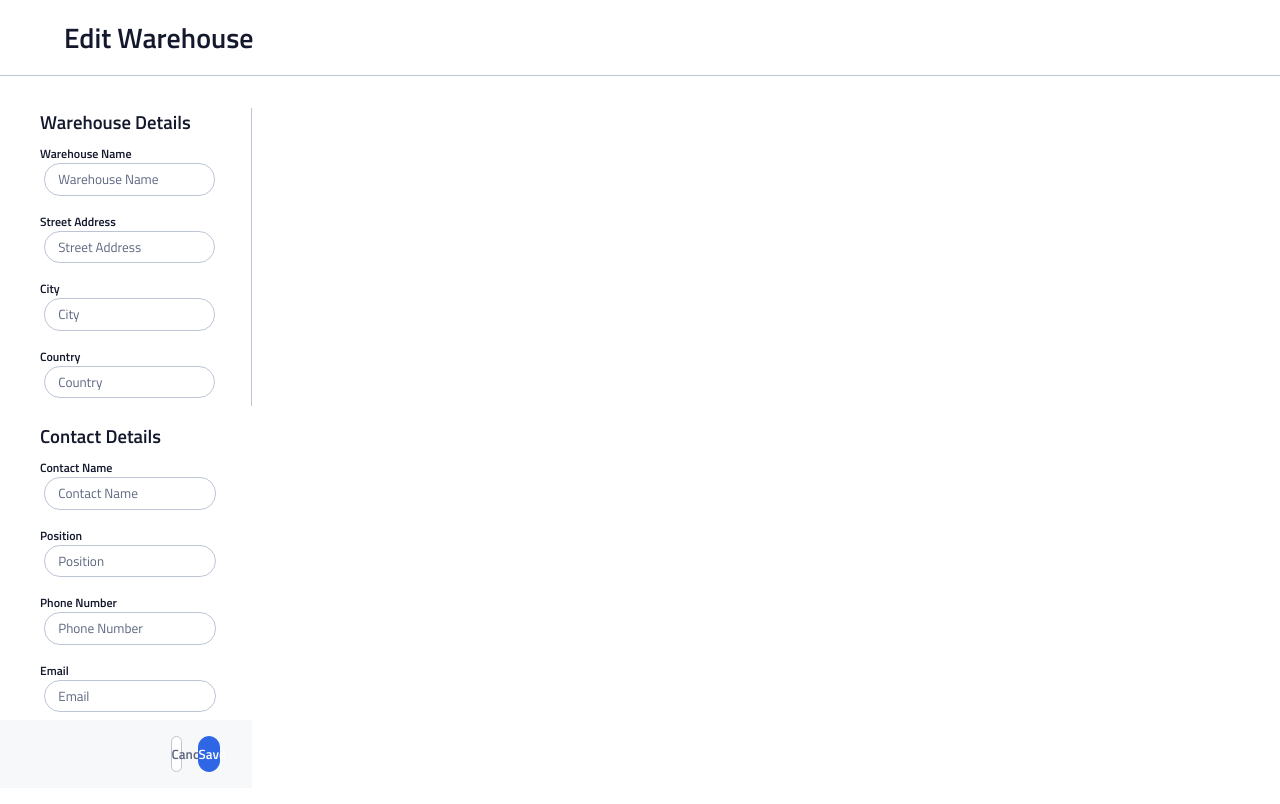
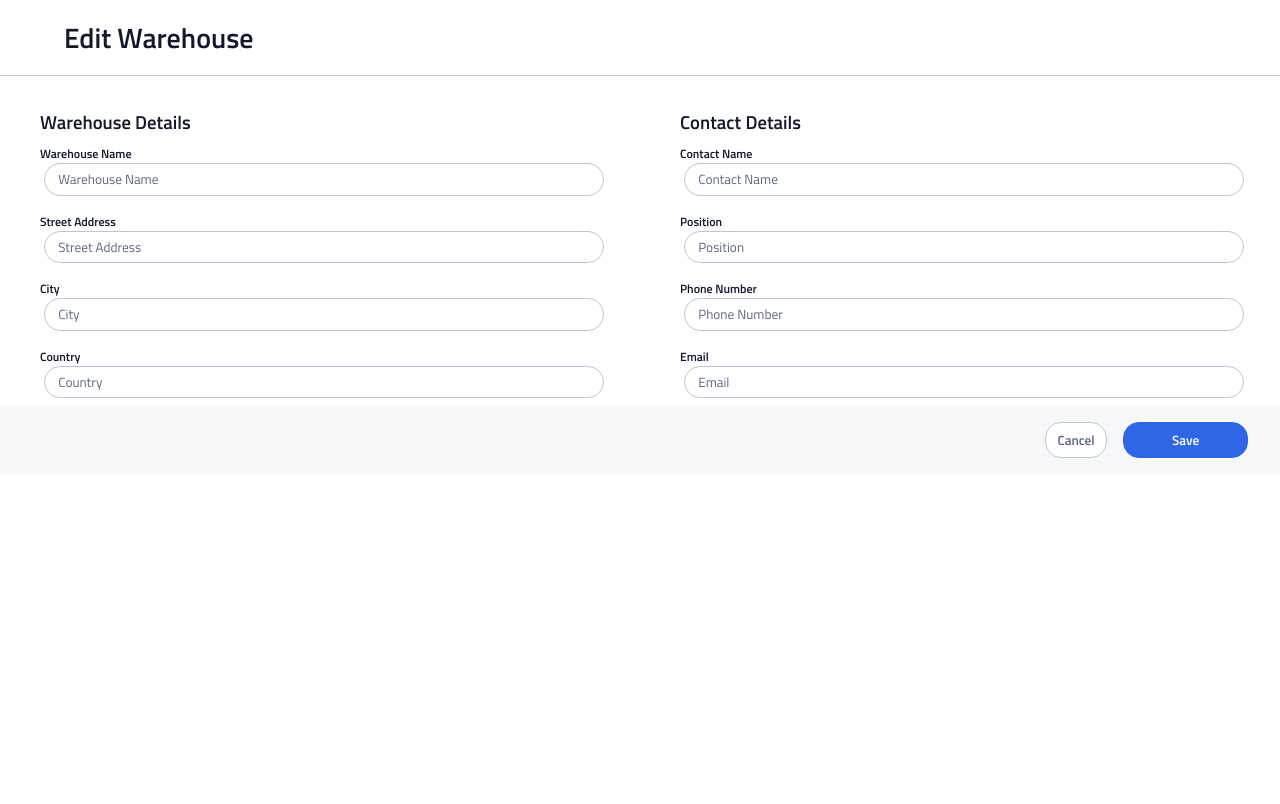
Before and after one commit to MartinAfanador/instock-front-end, a React (Create React App) app: page /edit-warehouse/1 in a window 1280 px wide. Built offline with nearby package versions, Linux system fonts and the light colour scheme; some icons are missing.

Commit message:
changes to layout

```diff
--- a/src/components/EditWarehouse/EditWarehouse.js
+++ b/src/components/EditWarehouse/EditWarehouse.js
@@ -1,9 +1,12 @@
 import "./EditWarehouse.scss";
 import { ReactComponent as BackArrow } from '../../images/arrow_back_black_24dp.svg';
-import { useState } from "react";
+import { useParams, useNavigate } from 'react-router-dom';
+import React, { useState } from 'react';
 import axios from 'axios';
 
 function EditWarehouse() {
+    const { id } = useParams();
+    const navigate = useNavigate();
     const [warehouseDetails, setWarehouseDetails] = useState({
         warehouseName: '',
         streetAddress: '',
@@ -50,11 +53,12 @@ function EditWarehouse() {
         <>
             <section>
                 <div className="warehouse__title">
-                    <BackArrow className='inventory-item__edit-icon' alt='A blue arrow on a white background' />
+                    <BackArrow className='inventory-item__edit-icon' alt='A blue arrow on a white background' onClick={() => navigate('/')}/>
                     <h1 className="warehouse__title-text">Edit Warehouse</h1>
                 </div>
                 <div className="warehouse">
-                    <form noValidate onSubmit={handleUpload}>
+                    <form noValidate onSubmit={handleUpload} >
+                        <section className="warehouse__layout">
                         <div className="warehouse__form1">
                             <h3 className="warehouse__h3">Warehouse Details</h3>
                             <label className="warehouse__labels" for="warehouseName">
@@ -141,6 +145,7 @@ function EditWarehouse() {
                                 />
                             </label>
                         </div>
+                        </section>
                         <section className="btn">
                             <button className="btn__white">Cancel</button>
                             <button type="submit" className="btn__indigo"> Save</button>
--- a/src/components/EditWarehouse/EditWarehouse.scss
+++ b/src/components/EditWarehouse/EditWarehouse.scss
@@ -38,6 +38,7 @@
     @include tablet {
         flex-direction: row;
         padding: 1rem 0rem;
+        width: 100%;
     }
 
     &__form1 {
@@ -49,8 +50,10 @@
         padding: 0 1rem;
 
         @include tablet {
-            border-right: .0625rem solid $cloud;
+            width: 50vw;
             border-top: none;
+            padding: 0 1rem;
+            box-sizing: border-box;
         }
     }
 
@@ -63,7 +66,10 @@
         padding: 0 1rem;
 
         @include tablet {
-            border-top: 0;
+            width: 50vw;
+            border-top: none;
+            padding: 0 1rem;
+            box-sizing: border-box;
         }
     }
 
@@ -108,6 +114,14 @@
             outline-color: $indigo;
         }
     }
+
+    &__layout {
+        @include tablet {
+            display: flex;
+            flex-direction: row;
+            justify-content: space-between;
+        }
+    }
 }
 
 .btn {
@@ -130,7 +144,7 @@
         color: $slate;
 
         @include tablet {
-            width: 7.5%;
+            width: 4rem;
             margin-right: 1rem;
         }
 
@@ -154,7 +168,7 @@
         font-weight: 600;
 
         @include tablet {
-            width: 15%;
+            width: 4rem;
             margin-right: 1rem;
         }
 
```
